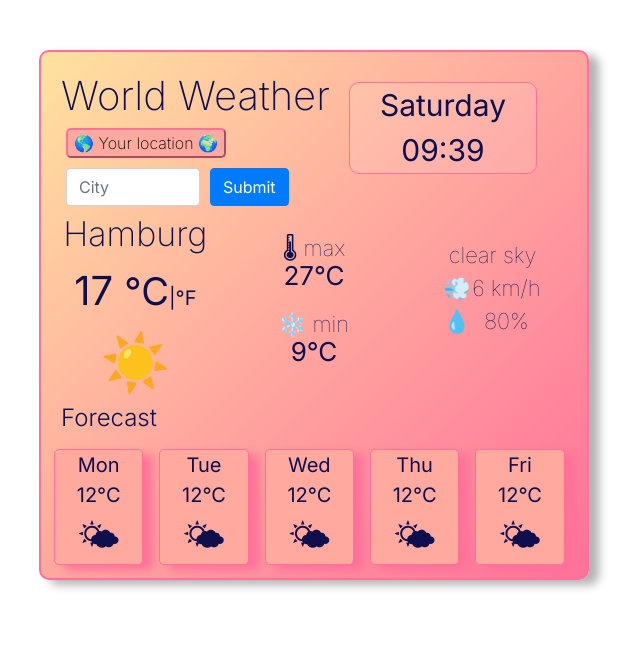
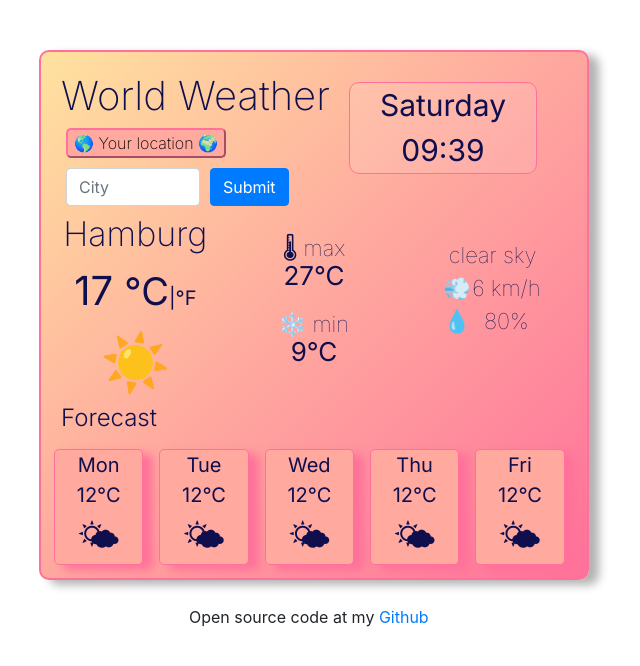
Before and after one commit to BibiBla/My-Weather-App, a plain HTML site: page index.html in a window 1280 px wide. Shown: the whole page, without its empty margins (11-651 px from the left). Drawn offline with nearby package versions, Linux system fonts and the light colour scheme.

Commit message:
Added link to source code in Github

```diff
--- a/index.html
+++ b/index.html
@@ -95,6 +95,8 @@
         </div>
     </div>
     </div>
+    <p class="source-link">Open source code at my <a href="https://github.com/BibiBla/My-Weather-App" target="blank">Github</a></p>
+
     <script src="index.js"></script>
 </body>
 
--- a/style.css
+++ b/style.css
@@ -2,6 +2,7 @@
   width: 550px;
   height: 530px;
   margin: 50px;
+  margin-bottom: 25px;
   border: 2px solid #ff719a;
   background-image: linear-gradient(
     -225deg,
@@ -144,3 +145,8 @@ button {
   font-family: "inter" sans-serif;
   font-weight: 200;
 }
+
+.source-link {
+  margin-top: 0px;
+  padding-left: 200px;
+}
```
